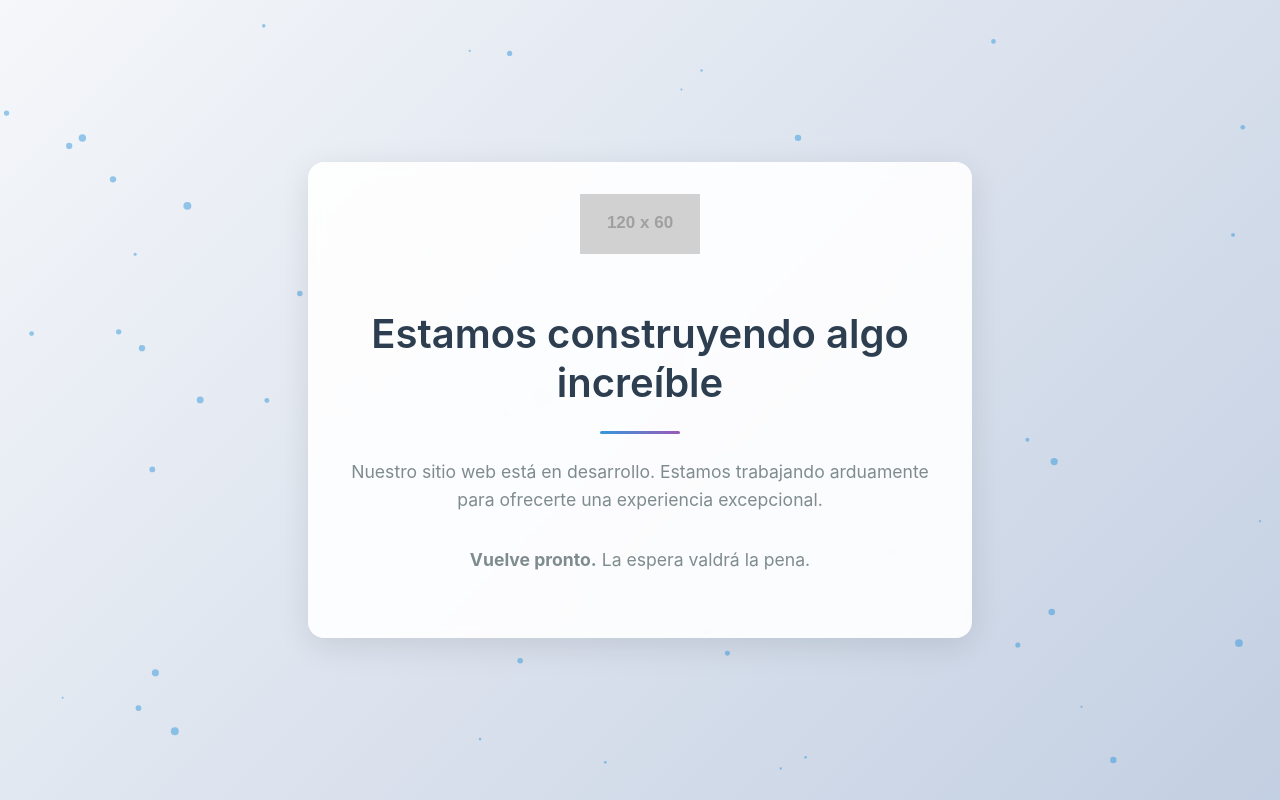
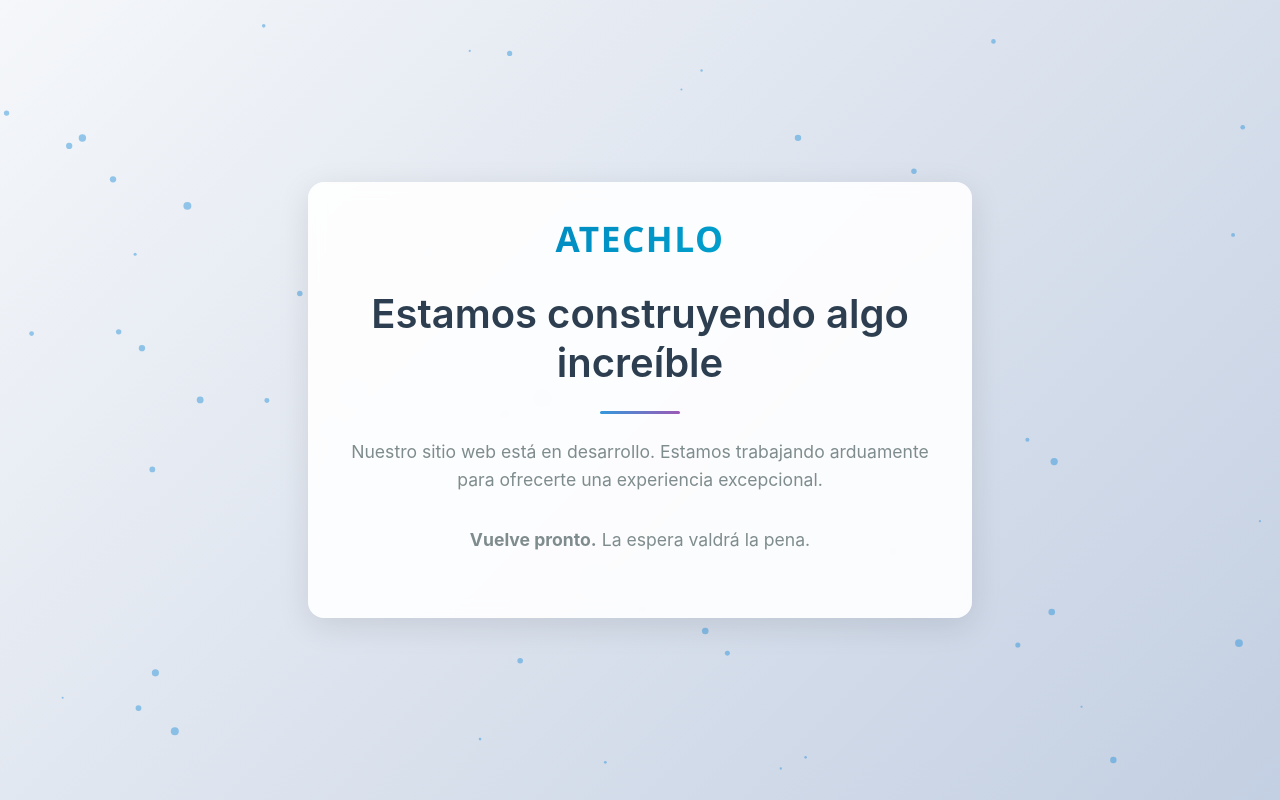
Before and after one commit to leonardogonzalolaura/atechloweb, a plain HTML site: page index.html in a window 1280 px wide. Drawn offline with Linux system fonts and the light colour scheme; placeholder pictures from the web are drawn by us.

Commit message:
Update index.html

```diff
--- a/index.html
+++ b/index.html
@@ -75,6 +75,18 @@
             color: #9b59b6;
             transform: translateY(-2px);
         }
+        .logo-tech {
+          font-family: 'Segoe UI', Roboto, sans-serif;
+          font-size: 2.2rem;
+          font-weight: 800;
+          background: linear-gradient(135deg, #0077b6, #00b4d8);
+          -webkit-background-clip: text;
+          background-clip: text;
+          color: transparent;
+          text-transform: uppercase;
+          letter-spacing: 1.5px;
+          padding: 0 10px;
+        }
 
         @keyframes fadeIn {
             from { opacity: 0; transform: translateY(20px); }
@@ -96,7 +108,7 @@
 
     <div class="container">
         <!-- Reemplaza con tu logo -->
-        <img src="https://via.placeholder.com/120x60?text=ATECHLO" alt="atechlo.com" class="logo">
+        <div class="logo-tech">ATECHLO</div>
 
         <h1>Estamos construyendo algo increíble</h1>
         <div class="divider"></div>
```
